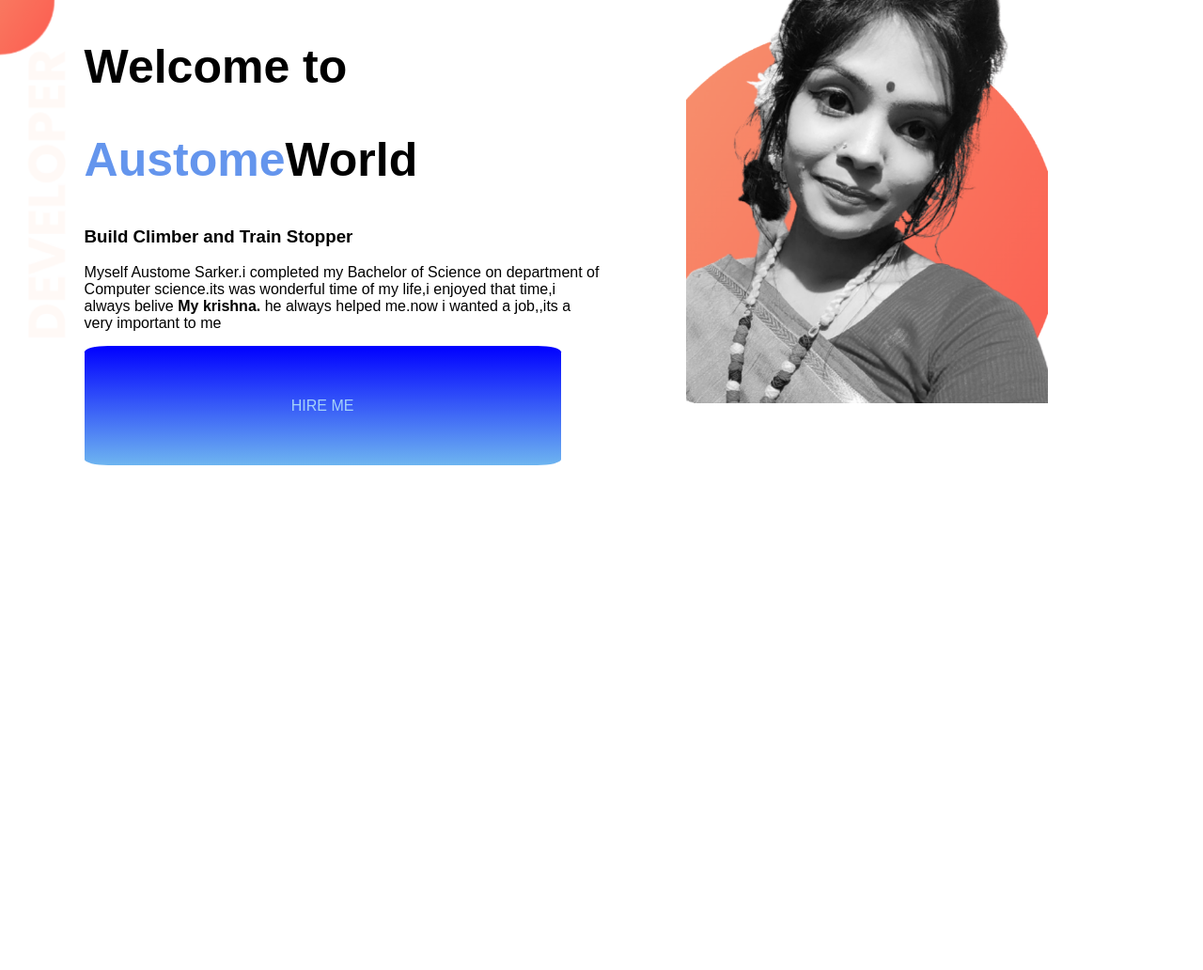
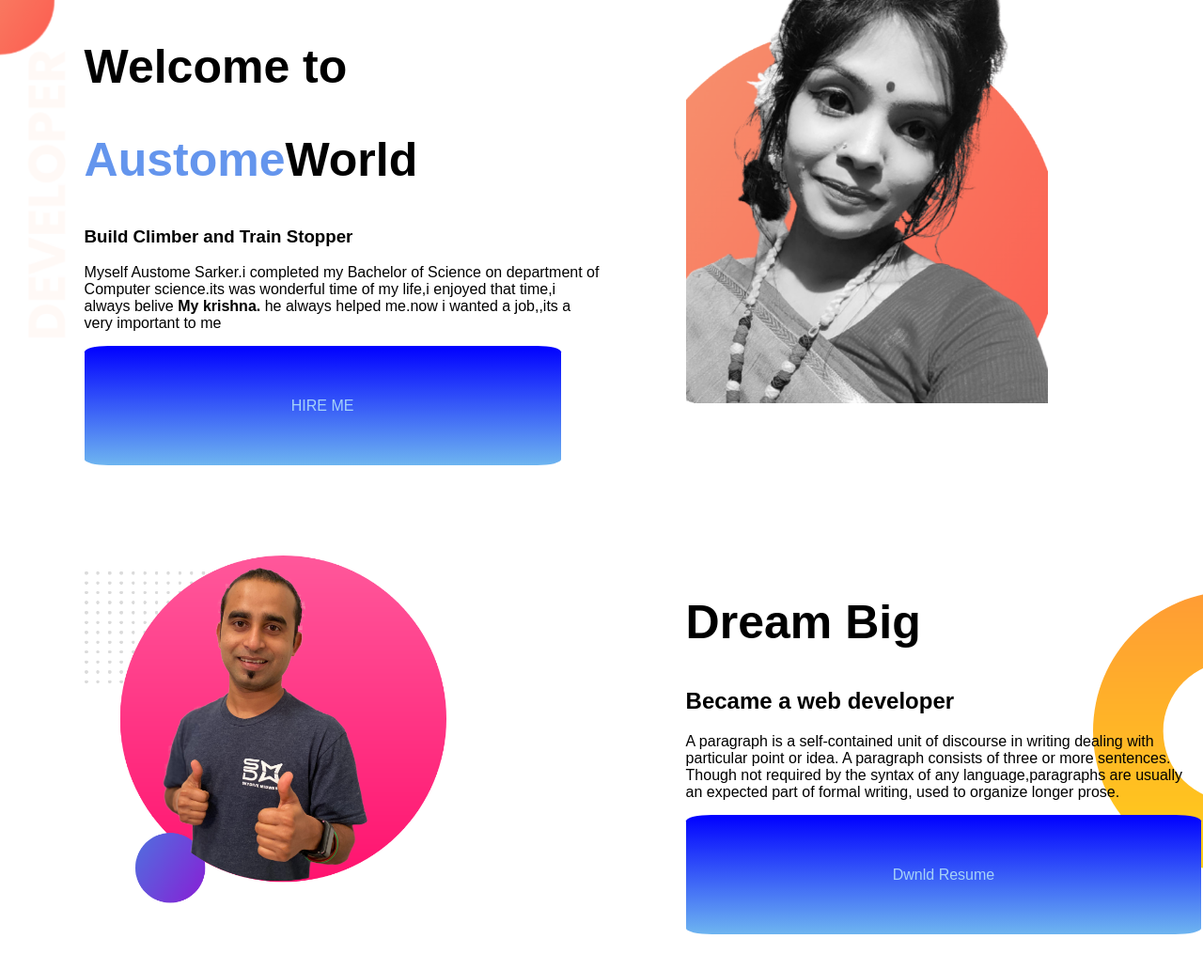
Before and after one commit to Austomesarker/portfolio-repo, a plain HTML site: page index.html in a window 1280 px wide. Shown: the whole page at 94% size. Before the commit the page ends 800 px from the top, so only its background shows below. Drawn offline with Linux system fonts and the light colour scheme; a web font is replaced by a local one.

Commit message:
dream added

```diff
--- a/index.html
+++ b/index.html
@@ -30,6 +30,24 @@
             <img src="as.png" alt="">
         </div>
     </section>
+    <section class="dream">
+        <div class="half-width">
+            <img src="images/jhankar2.png" alt="">
+        </div>
+
+        <div class="half-width">
+            <h1>Dream Big</h1>
+            <h2>Became a web developer</h2>
+            <p>
+                A paragraph is a self-contained unit of discourse in writing dealing with particular point or idea. A
+                paragraph consists of three or more sentences. Though not required by the syntax of any
+                language,paragraphs are usually an expected part of formal writing, used to organize longer prose.
+            </p>
+            <br>
+            <br><br>
+            <a class="hire-button" target="_blank" href="https://mail.google.com/mail/u/0/#sent">Dwnld Resume</a>
+        </div>
+    </section>
 </body>
 
 </html>
--- a/style-port.css
+++ b/style-port.css
@@ -13,6 +13,7 @@ h1 {
 
 section {
     display: flex;
+    margin-bottom: 150px;
 }
 
 .half-width {
@@ -37,3 +38,9 @@ section {
     background-image: url(images/top-banner.png);
     background-repeat: no-repeat;
 }
+
+.dream {
+    background-image: url(images/dream-bg.png);
+    background-repeat: no-repeat;
+    background-position: right;
+}
```
